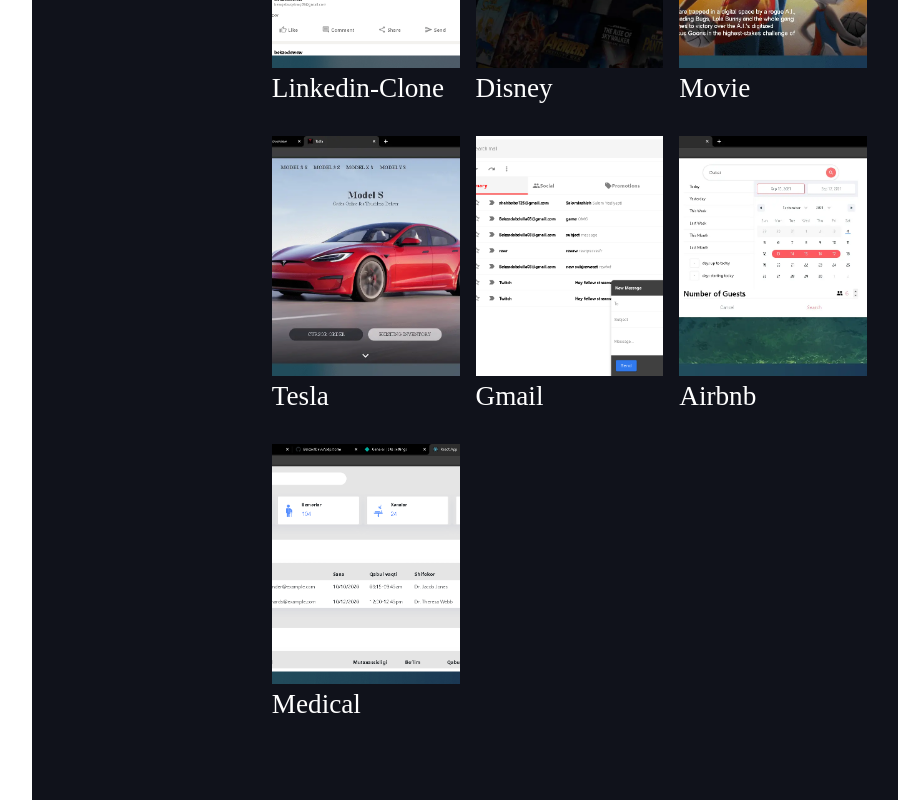
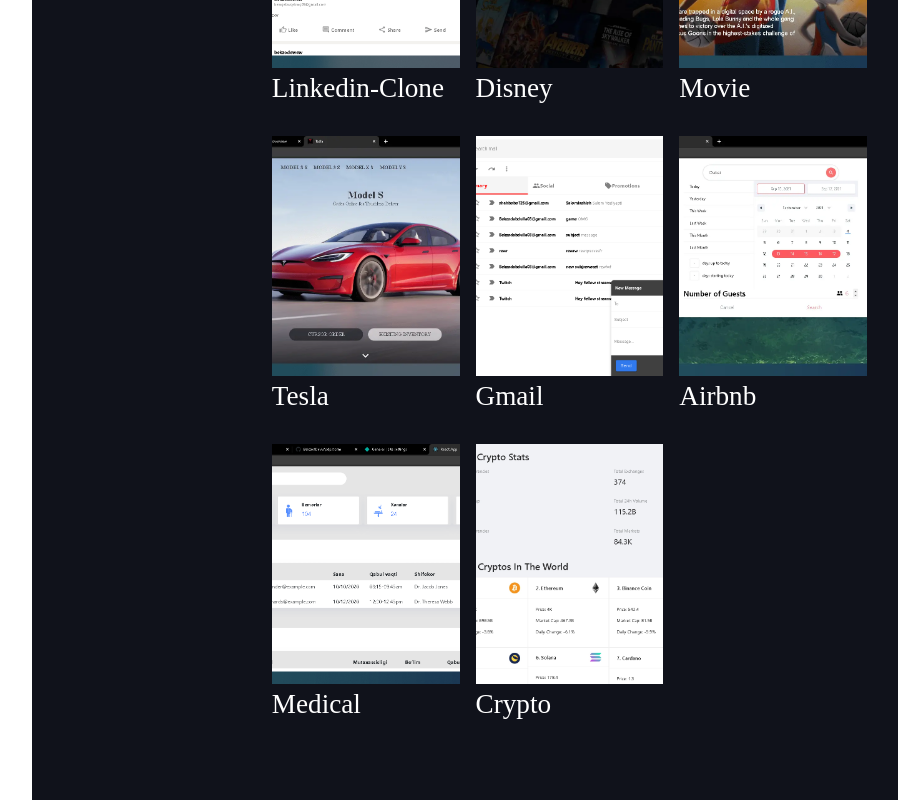
Before and after one commit to BekzodDevv/portfolio, a React (Create React App) app: page /portfolios in a window 1280 px wide. Shown: the part 835-1635 px from the top of the page, without its empty margins (173-1071 px from the left). Built offline with nearby package versions, Linux system fonts and the light colour scheme.

Commit message:
portimage

```diff
--- a/src/Components/AllPort.js
+++ b/src/Components/AllPort.js
@@ -8,6 +8,7 @@
 import gmail from '../img/portImages/gmail.png';
 import airbnb from '../img/portImages/airbnb.webp';
 import medical from '../img/portImages/medical.png';
+import crypto from '../img/portImages/crypto.webp';
 
 
 const AllPort = [
@@ -15,7 +16,7 @@
         id: 1,
         category: 'Next Js',
         link1: 'https://github.com/BekzodDevv/az-clone',
-        icon1: 'G',
+        icon1: 'Github',
         image: amazon,
         title: 'Amazon',
         link2: "https://az-clone-kqq25014p-bekzoddevv.vercel.app/"
@@ -24,7 +25,7 @@
         id: 2,
         category: 'React Js',
         link1: 'https://github.com/BekzodDevv/Covid-19-Tracker-clone',
-        icon1: 'G',
+        icon1: 'Github',
         image: covid,
         title: 'Covid-19-Tracker-clone',
         link2: "https://bcovid-19-tracker.web.app"
@@ -33,7 +34,7 @@
         id: 3,
         category: 'Crud',
         link1: 'https://github.com/BekzodDevv/CRUD',
-        icon1: 'G',
+        icon1: 'Github',
         image: CRUD,
         title: 'Crud',
         link2: "https://bekzodcrud.netlify.app/"
@@ -42,7 +43,7 @@
         id: 4,
         category: 'React Js',
         link1: 'https://github.com/BekzodDevv/Linkedin-Clone',
-        icon1: 'G',
+        icon1: 'Github',
         image: linkedin,
         title: 'Linkedin-Clone',
         link2: "https://linkedin-clone-86c4e.web.app"
@@ -51,7 +52,7 @@
         id: 5,
         category: 'Next Js',
         link1: 'https://github.com/BekzodDevv/Disney-clone',
-        icon1: 'G',
+        icon1: 'Github',
         image: Disney,
         title: 'Disney',
         link2: "https://disney-clone-drab.vercel.app/"
@@ -60,7 +61,7 @@
         id: 6,
         category: 'React Js',
         link1: 'https://github.com/BekzodDevv/movie-course',
-        icon1: 'G',
+        icon1: 'Github',
         image: movie,
         title: 'Movie',
         link2: "https://movie-course.netlify.app"
@@ -69,7 +70,7 @@
         id: 7,
         category: 'React Js',
         link1: 'https://github.com/BekzodDevv/Tesla-clone',
-        icon1: 'G',
+        icon1: 'Github',
         image: tesla,
         title: 'Tesla',
         link2: "https://tesla-cloneee.netlify.app"
@@ -78,7 +79,7 @@
         id: 9,
         category: 'React Js',
         link1: 'https://github.com/BekzodDevv/vpn-site',
-        icon1: 'G',
+        icon1: 'Github',
         image: gmail,
         title: 'Gmail',
         link2: "https://clone-bek.web.app/"
@@ -88,7 +89,7 @@
         id: 11,
         category: 'Next Js',
         link1: 'https://next-airbnb-nine.vercel.app/',
-        icon1: 'G',
+        icon1: 'Github',
         image: airbnb,
         title: 'Airbnb',
         link2: "https://next-airbnb-nine.vercel.app/"
@@ -97,10 +98,20 @@
         id: 12,
         category: 'React Js',
         link1: 'https://medicalll.netlify.app',
-        icon1: 'G',
+        icon1: 'Github',
         image: medical,
         title: 'Medical',
         link2: "https://medicalll.netlify.app"
+
+    },
+    {
+        id: 13,
+        category: 'React Js',
+        link1: 'https://github.com/BekzodDevv/crypto',
+        icon1: 'Github',
+        image: crypto,
+        title: 'Crypto',
+        link2: "https://bekcrypto.netlify.app/"
 
     }
 
```
Also changed, not shown: src/App.js (line endings or trailing spaces), src/Components/Navbar.js (line endings or trailing spaces), src/img/portImages/crypto.webp (added).
